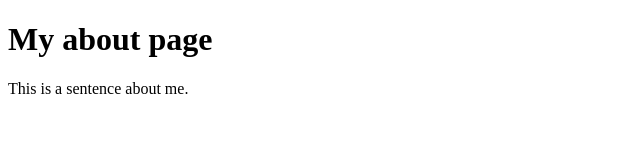
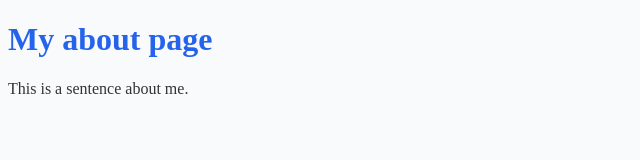
Before and after one commit to izzumani/react-gatsby, a Gatsby site: page /about in a window 1280 px wide. Shown: the whole page, without its empty margins (0-640 px from the left). Built offline with nearby package versions, Linux system fonts and the light colour scheme; Gatsby itself is replaced by a stand-in of ours.

Commit message:
gatsby browser

```diff
--- a/gatsby-browser.js
+++ b/gatsby-browser.js
@@ -0,0 +1 @@
+import "./src/styles/global.css"
--- a/src/components/StyleWrapper.js
+++ b/src/components/StyleWrapper.js
@@ -2,7 +2,7 @@ import React, {Fragment} from "react"
 import "./StyleWrapper.css"
 
 const StyleWrapper = ({children})=>{
- <Fragment>{children}</Fragment>
+ return(<Fragment>{children}</Fragment>)
 }
 
 export default StyleWrapper
--- a/src/pages/index.js
+++ b/src/pages/index.js
@@ -4,11 +4,11 @@ import StyleWrapper from "../components/StyleWrapper"
 const Index = () => {
     return (
         <div>
-            <StyleWrapper>
+            {/*<StyleWrapper>*/}
                 <h1>My Landing Page</h1>
                 <p>This is my landing page.</p>
                 <Link to="/about">About Me</Link>
-            </StyleWrapper>
+            {/*</StyleWrapper>*/}
 
         </div>
     )
--- /dev/null
+++ b/src/styles/global.css
@@ -0,0 +1,21 @@
+html {
+    background-color: #f9fafb;
+    font-family: -apple-system, "Segoe UI", Roboto,
+    Helvetica, Arial, sans-serif,
+    "Apple Color Emoji", "Segoe UI Emoji", "Segoe UI
+    Symbol";
+}
+
+h1 {
+	color: #2563eb;
+	size: 6rem;
+	font-weight: 800;
+}
+
+p {
+	color: #333333;
+}
+a {
+	color: #059669;
+	text-decoration: underline;
+}
```
